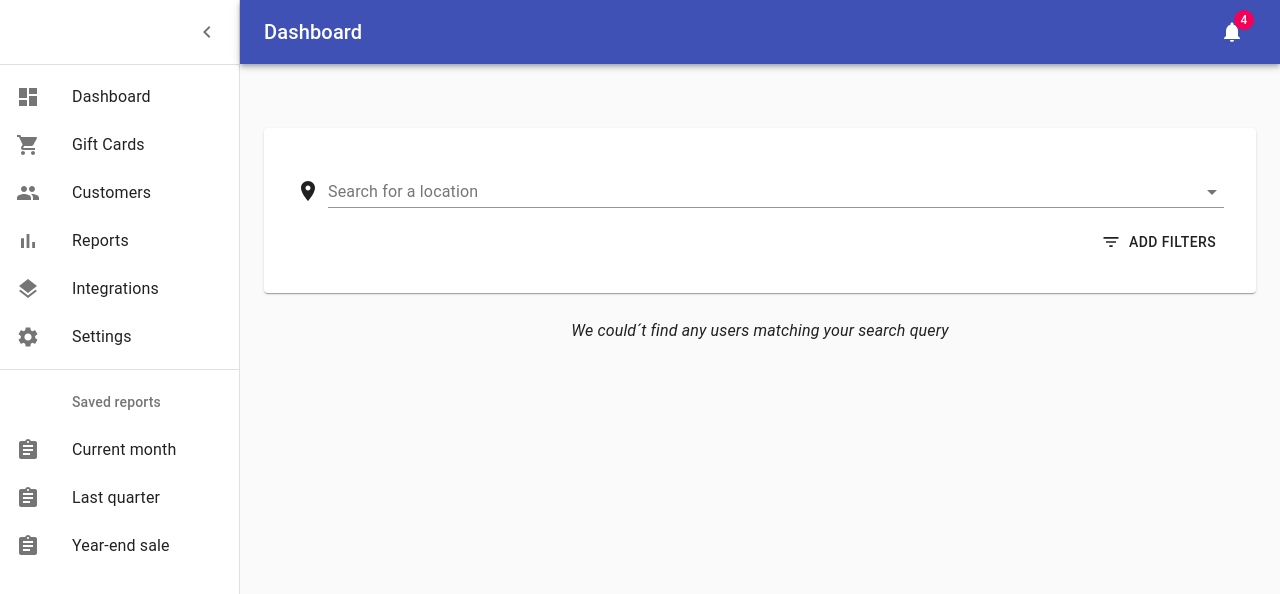
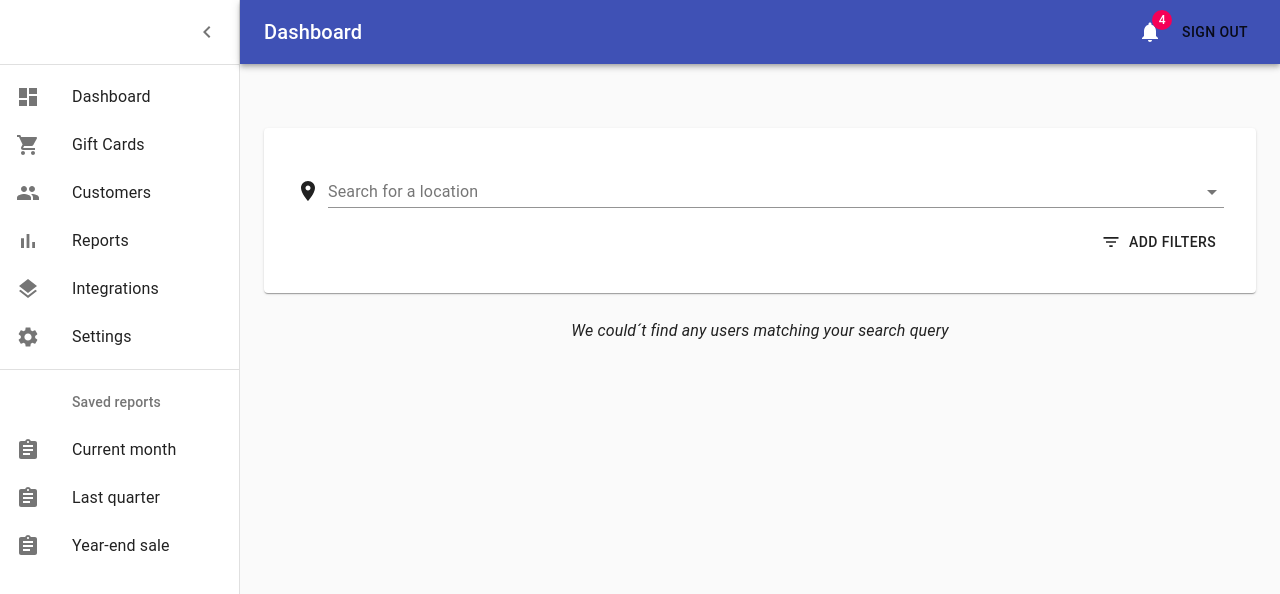
Before and after one commit to Pros0/hopl, a Next.js app in the folder app/: page /search in a window 1280 px wide. Shown: the top 594 px of the page. Built offline with nearby package versions, Linux system fonts and the light colour scheme.

Commit message:
Sign out

```diff
--- a/app/components/Menu/index.js
+++ b/app/components/Menu/index.js
@@ -3,6 +3,7 @@ import AppBar from '@material-ui/core/AppBar/AppBar';
 import clsx from 'clsx';
 import Toolbar from '@material-ui/core/Toolbar';
 import IconButton from '@material-ui/core/IconButton';
+import Button from '@material-ui/core/Button';
 import MenuIcon from '@material-ui/icons/Menu';
 import Typography from '@material-ui/core/Typography';
 import Badge from '@material-ui/core/Badge/Badge';
@@ -12,6 +13,8 @@ import List from '@material-ui/core/List';
 import { makeStyles } from '@material-ui/core';
 import ChevronLeftIcon from '@material-ui/icons/ChevronLeft';
 import NotificationsIcon from '@material-ui/icons/Notifications';
+import { Cookies } from 'react-cookie';
+import Router from 'next/router';
 import { mainListItems, secondaryListItems } from './listItems';
 
 const drawerWidth = 240;
@@ -105,6 +108,11 @@ const Menu = () => {
   const handleDrawerClose = () => {
     setOpen(false);
   };
+  const signOut = () => {
+    const cookies = new Cookies();
+    cookies.remove('token');
+    Router.push('/');
+  };
 
   return (
     <>
@@ -139,6 +147,7 @@ const Menu = () => {
               <NotificationsIcon />
             </Badge>
           </IconButton>
+          <Button onClick={signOut}>Sign out</Button>
         </Toolbar>
       </AppBar>
       <Drawer
```
